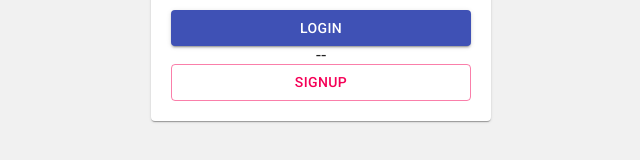
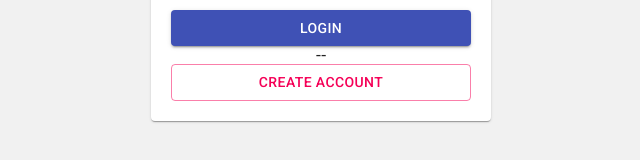
Before and after one commit to pedropaulodf/desafio-onesight, a React (Create React App) app: page / in a window 1280 px wide. Shown: the part 445-605 px from the top of the page, without its empty margins (319-959 px from the left). Built offline with nearby package versions, Linux system fonts and the light colour scheme.

Commit message:
Adição de modal com a descrição de cada categoria

```diff
--- a/src/pages/Login.js
+++ b/src/pages/Login.js
@@ -214,7 +214,7 @@ export default function Login() {
           disableElevation
           onClick={handleClickGoToCreateAccount}
         >
-          Signup
+          Create Account
         </Button>
       </Paper>
     </Box>
--- a/src/pages/MealDetails.js
+++ b/src/pages/MealDetails.js
@@ -148,7 +148,7 @@ export default function MealDetails() {
                     <CardMedia
                       className={classes.media}
                       image={meal.strMealThumb}
-                      title={`${meal.strMeal} category image`}
+                      title={`${meal.strMeal} meal image`}
                     />
                   </Card>
 
```
Also changed, not shown: 1 other file (tests, documents, lock files or other folders).
